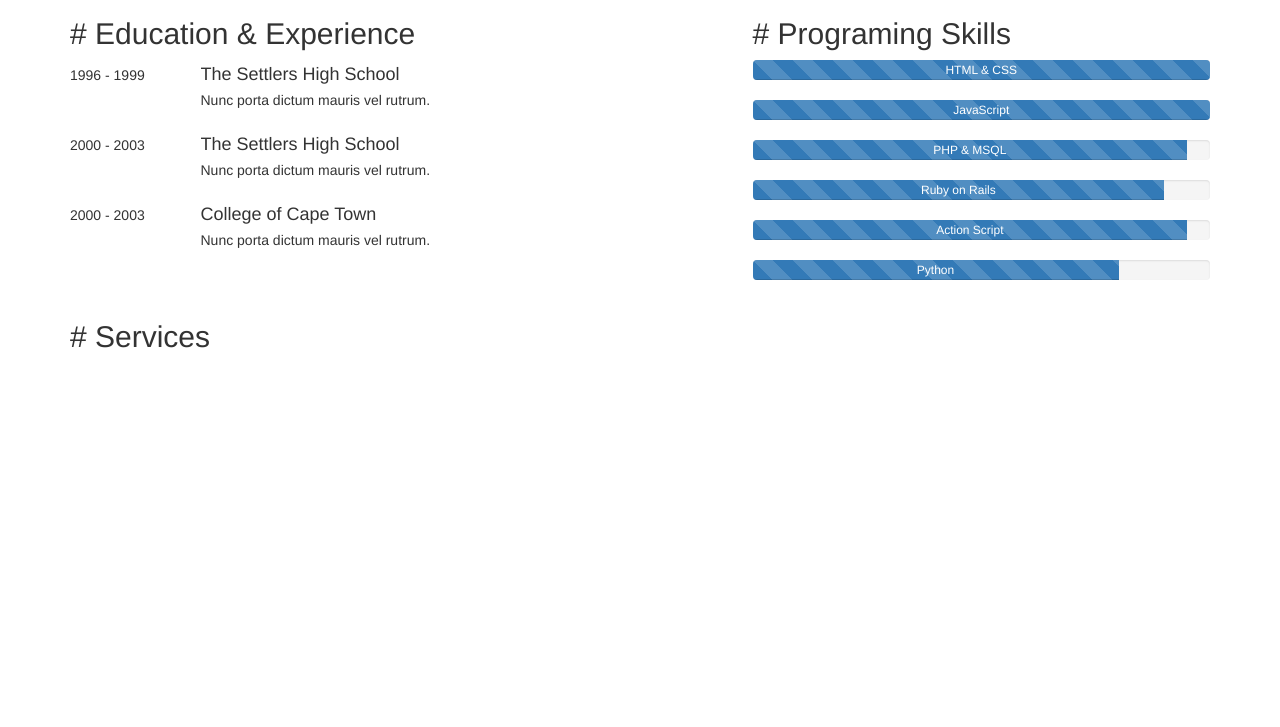
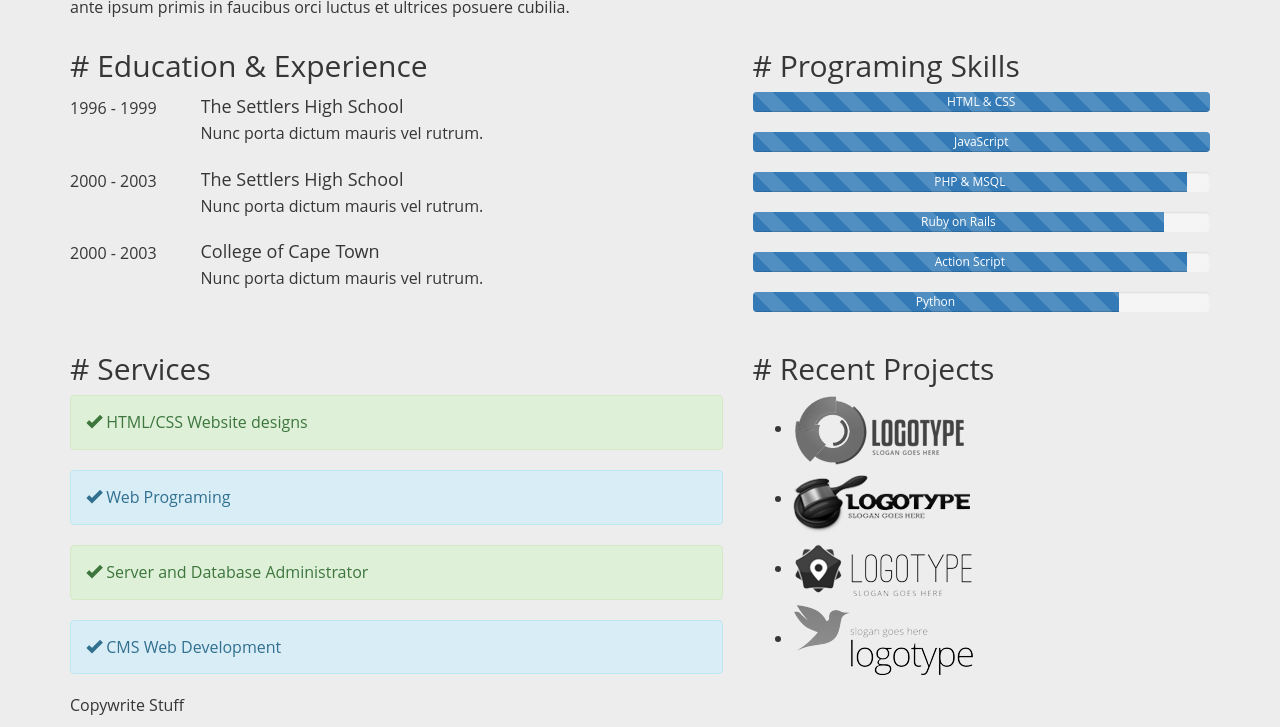
Before and after one commit to DarrenParenzee/PortfolioResume, a plain HTML site: page index.html in a window 1280 px wide. Shown: the part 811-1538 px from the top of the page. Before the commit the page ends 1174 px from the top, so only its background shows below. Drawn offline with nearby package versions, Linux system fonts and the light colour scheme.

Commit message:
All HTML is complete

```diff
--- a/index.html
+++ b/index.html
@@ -110,13 +110,30 @@
         <div class="row">
           <div class="col-md-7">
             <h2># Services</h2>
+            <div class="alert alert-success" role="alert"><i class="glyphicon glyphicon-ok"></i> HTML/CSS Website designs</div>
+            <div class="alert alert-info" role="alert"><i class="glyphicon glyphicon-ok"></i> Web Programing</div>
+            <div class="alert alert-success" role="alert"><i class="glyphicon glyphicon-ok"></i> Server and Database Administrator</div>
+            <div class="alert alert-info" role="alert"><i class="glyphicon glyphicon-ok"></i> CMS Web Development</div>
           </div>
 
           <div class="col-md-5">
+            <h2># Recent Projects</h2>
+            <ul class="work-list">
+              <li><a href="#"><img src="img/work1.png"></a></li>
+              <li><a href="#"><img src="img/work2.png"></a></li>
+              <li><a href="#"><img src="img/work3.png"></a></li>
+              <li><a href="#"><img src="img/work4.png"></a></li>
+            </ul>
           </div>
         </div>
       </div>
     </section>
+
+    <footer>
+      <div class="container">
+        <p>Copywrite Stuff</p>
+      </div>
+    </footer>
     <!-- Bootstrap core JavaScript
     ================================================== -->
     <!-- Placed at the end of the document so the pages load faster -->
--- a/scss/style.scss
+++ b/scss/style.scss
@@ -1,4 +1,18 @@
 @import '_bootstrap.scss';
+
+/* Variable */
+
+$primary-color: #3b5a76;
+$background-color: #ededed;
+$text-color: #363636;
+$font: 16px;
+
+body {
+	font-family: 'Open Sans', Arial, Sans Serif;
+	color: $text-color;
+	background: $background-color;
+	font-size: $font;
+}
 
 .media-left {
 	width: 20%;
```
Also changed, not shown: css/style.css, 1 other file.
